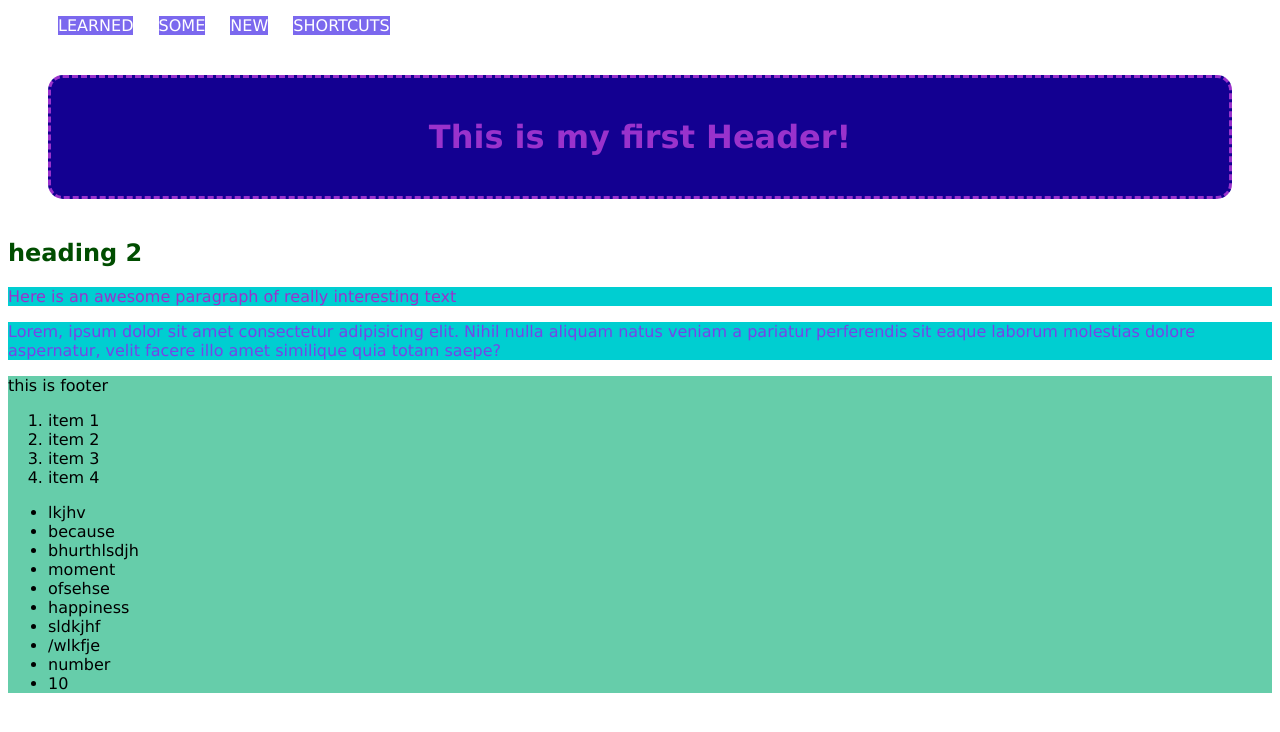
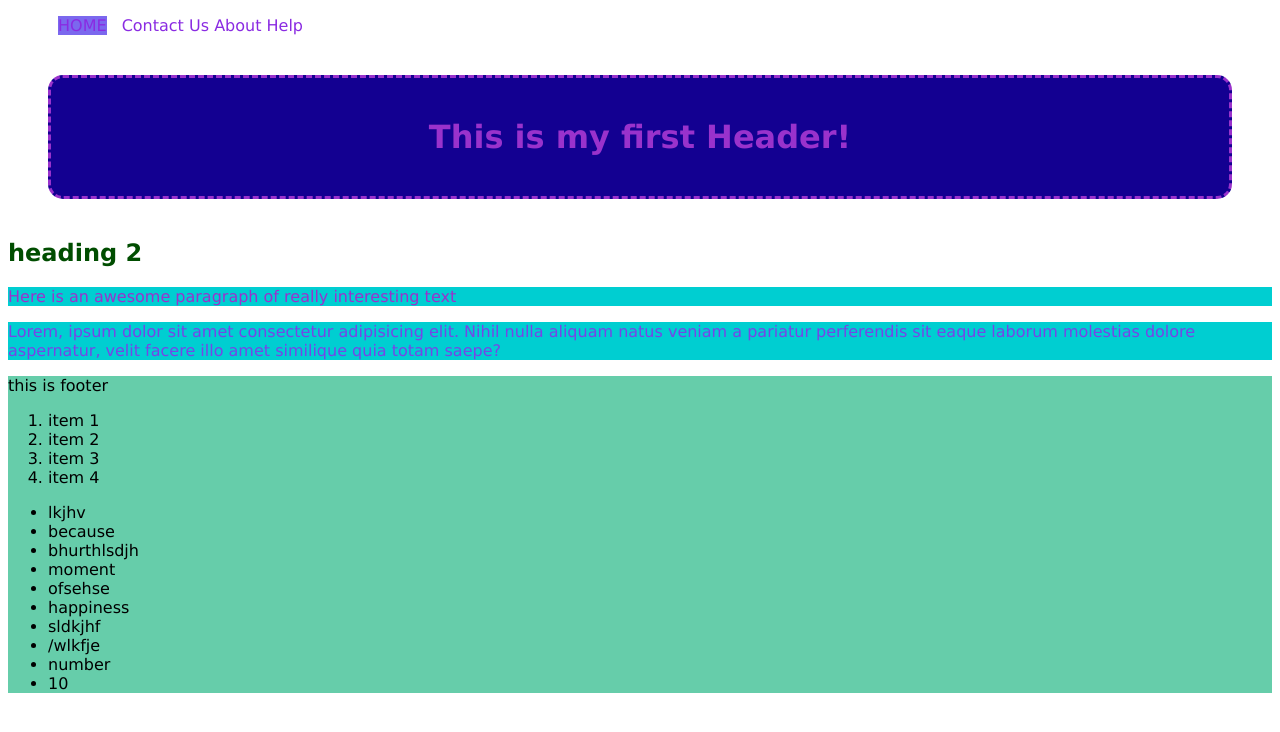
Before and after one commit to nicole-allen679/html01, a plain HTML site: page index.html in a window 1280 px wide. Drawn offline with Linux system fonts and the light colour scheme.

Commit message:
more styling

```diff
--- a/index.html
+++ b/index.html
@@ -11,10 +11,12 @@
   <body>
       <nav>
           <ul>
-              <li>Learned</li>
-              <li>Some</li>
-              <li>New</li>
-              <li>Shortcuts</li>
+              <li>
+                  <a href="https://www.google.com/"target="_blank"> Home</a></li>
+                  <a href="https://www.bocacode.com"target="_blank"> Contact Us</a></li>
+                  <a href="https://records.majorlinkx.com/"target="_blank"> About</a></li>
+                  <a href="https://www.jbro129.com/"target="_blank"> Help</a></li>
+
           </ul>
       </nav>
     <h1>This is my first Header!</h1>
--- a/styles.css
+++ b/styles.css
@@ -22,3 +22,10 @@
         text-transform: uppercase;
         margin: 10px
     }
+    a{
+        text-decoration: none;
+        color: blueviolet;
+    }
+    a:hover{
+        color: black;
+    }
```
